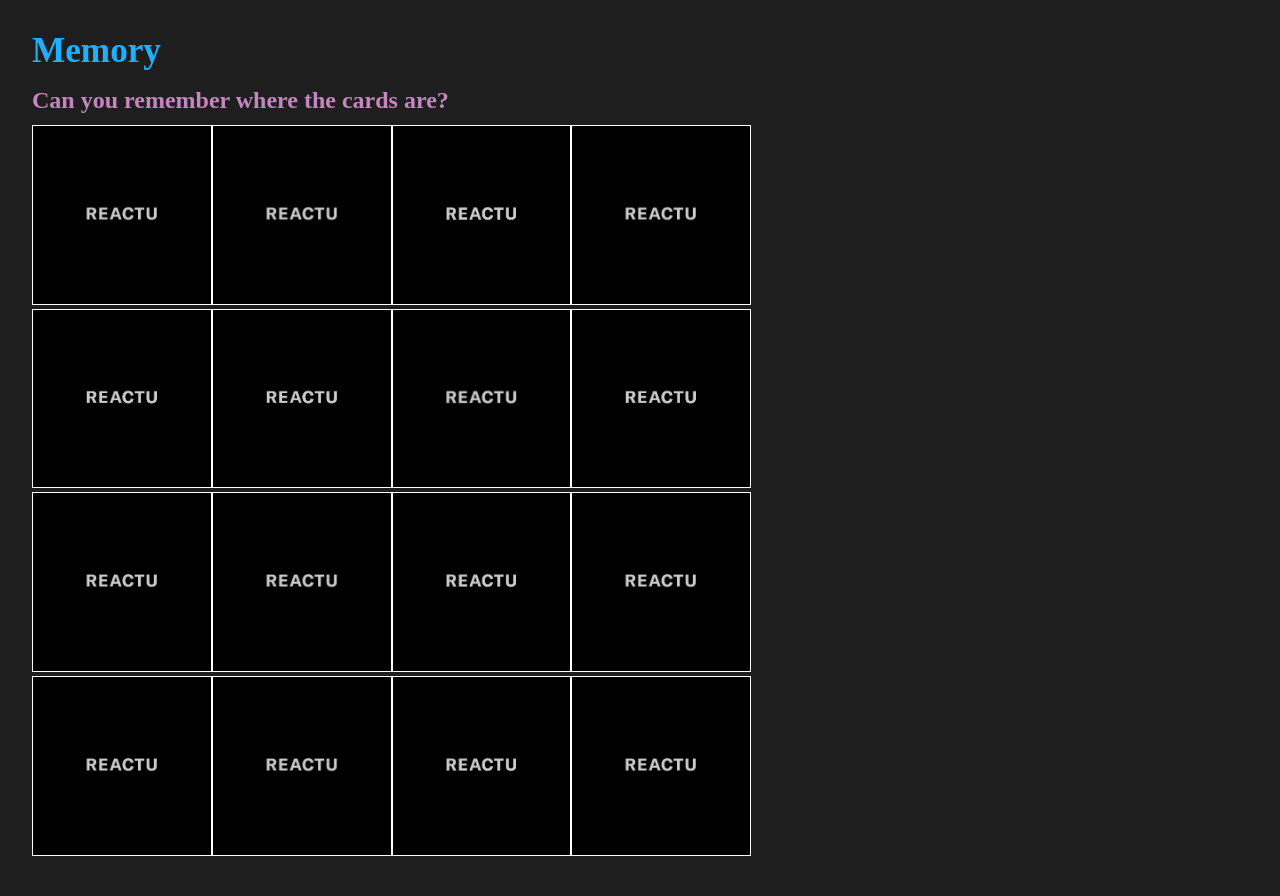
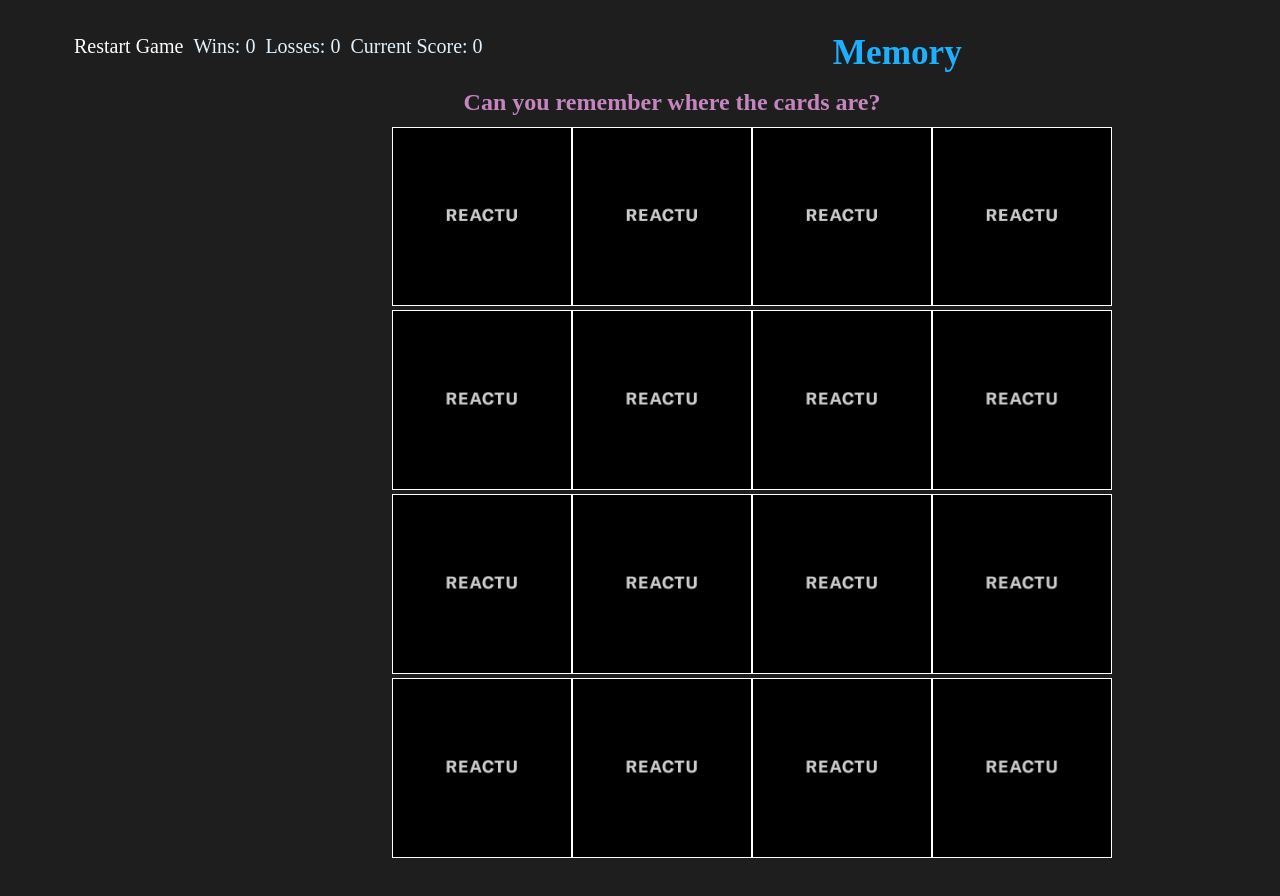
Before and after one commit to marjika/React-Card-Memory-Game, a React (Create React App) app in the folder card-memory-game/: page / in a window 1280 px wide. Shown: the top 896 px of the page. Built offline with nearby package versions, Linux system fonts and the light colour scheme; the HTML template or start-up script is replaced by a standard one.

Commit message:
starting to add navbar

```diff
--- a/card-memory-game/src/App.jsx
+++ b/card-memory-game/src/App.jsx
@@ -1,5 +1,6 @@
 import React, { useState, useEffect } from 'react'
 import Board from './components/Board';
+import Navbar from './components/Navbar';
 
 import initializeDeck from './deck';
 
@@ -43,12 +44,12 @@ export default function App() {
     }
   }
 
-  const preloadImages = () => {
+  const preloadImages = () =>
     cards.map((card) => {
       const src = `/img/${card.type}.png`;
       new Image().src = src;
     })
-  }
+
 
   const resetCards = () => {
     setFlipped([]);
@@ -71,8 +72,18 @@ export default function App() {
   }
 
   return (
-    <div>
-      <h1>Memory</h1>
+    <div
+      className="app"
+      style={{
+        textAlign: "center"
+      }}
+    >
+      <Navbar
+        wins={0}
+        losses={0}
+        score={0}
+      />
+      <h1>{"\n"}Memory</h1>
       <h2>Can you remember where the cards are?</h2>
       <Board
         dimension={dimension}
--- a/card-memory-game/src/components/Board/styles.css
+++ b/card-memory-game/src/components/Board/styles.css
@@ -5,4 +5,5 @@ body {
   .board {
     margin: 0px;
     padding: 0px;
+    margin-left: 25%;
   }
--- /dev/null
+++ b/card-memory-game/src/components/Navbar/Navbar.css
@@ -0,0 +1,14 @@
+.bg-light {
+  background: #1db0ff !important;
+  color: white;
+}
+
+nav.navbar.navbar-default {
+    margin-bottom: 0;
+  }
+
+
+  li {
+    margin-left: 10px;
+    font-size: 28px;
+  }
--- /dev/null
+++ b/card-memory-game/src/components/Navbar/Navbar.js
@@ -0,0 +1,27 @@
+import React from "react";
+import "./Navbar.css";
+
+const Navbar = props => (
+  <nav className="navbar navbar-expand-lg navbar-light bg-light">
+    <div>
+      <ul className="navbar-nav">
+        <li className="nav-item">
+          <a className="navbar-brand" href={"/"}>
+            Restart Game
+          </a>
+        </li>
+        <li className="nav-item">
+            <div className="wins">Wins: {props.wins} </div>
+        </li>
+        <li className="nav-item">
+            <div className="losses">Losses: {props.losses} </div>
+        </li>
+        <li className="nav-item">
+            <div className="score">Current Score: {props.score}</div>
+        </li>
+      </ul>
+    </div>
+  </nav>
+);
+
+export default Navbar;
--- /dev/null
+++ b/card-memory-game/src/components/Navbar/index.js
@@ -0,0 +1 @@
+export { default } from "./Navbar";
--- a/card-memory-game/src/index.css
+++ b/card-memory-game/src/index.css
@@ -11,6 +11,10 @@ body {
   padding: 1em 2em;
   color: white;
   font-family: 'FiraCode-retina';
+}
+
+.app {
+  text-align: center;
 }
 
 h1,
@@ -59,10 +63,6 @@ p {
   text-align: justify;
 }
 
-a {
-  color: #ff9df7;
-}
-
 ul {
   margin: 1em 2em;
   padding: 0;
@@ -77,3 +77,19 @@ ul li {
 ul li ul {
   margin: 0.25em 1.25em;
 }
+
+.nav-item {
+  margin-left: 10px;
+  font-size: 20px;
+  float: left;
+  list-style-type: none;
+}
+
+a:link, a:visited {
+  text-decoration: none;
+  color: white;
+}
+
+a:hover {
+  color: #1db0ff;
+}
```
Also changed, not shown: 1 other file (tests, documents, lock files or other folders).
